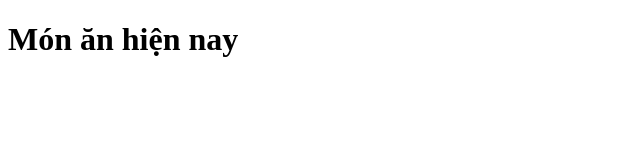
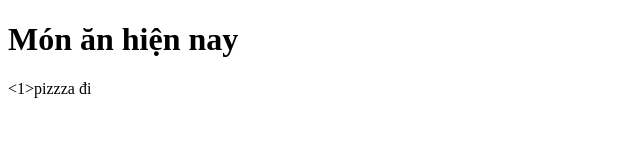
Before and after one commit to 010100111Tan/duan5, a plain HTML site: page index2.html in a window 1280 px wide. Shown: the whole page, without its empty margins (0-640 px from the left). Drawn offline with Linux system fonts and the light colour scheme.

Commit message:
sửa lần 1

```diff
--- a/index2.html
+++ b/index2.html
@@ -7,5 +7,6 @@
 </head>
 <body>
     <h1> Món ăn hiện nay</h1>
+    <1>pizzza đi</1>
 </body>
 </html>
```
